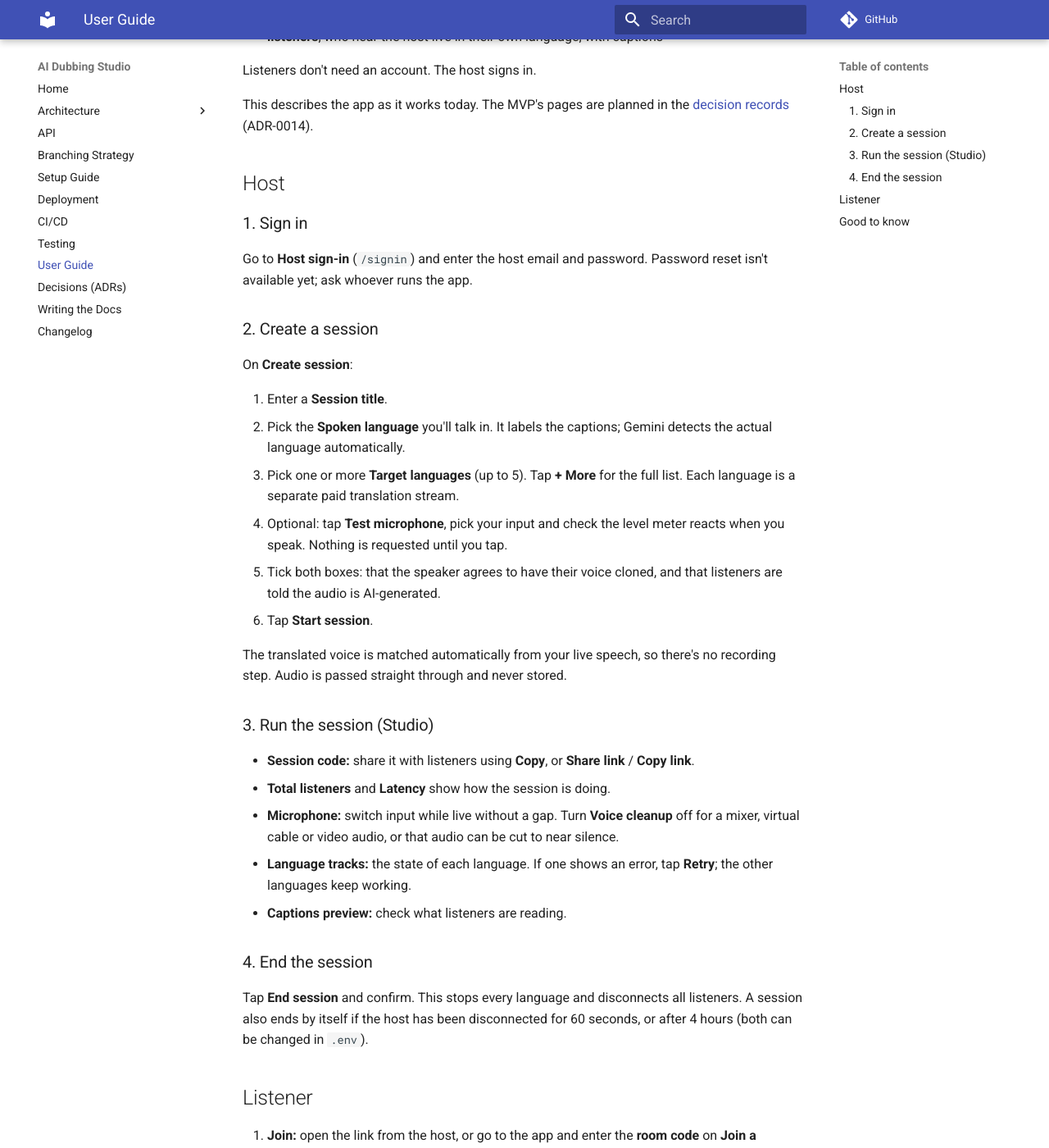
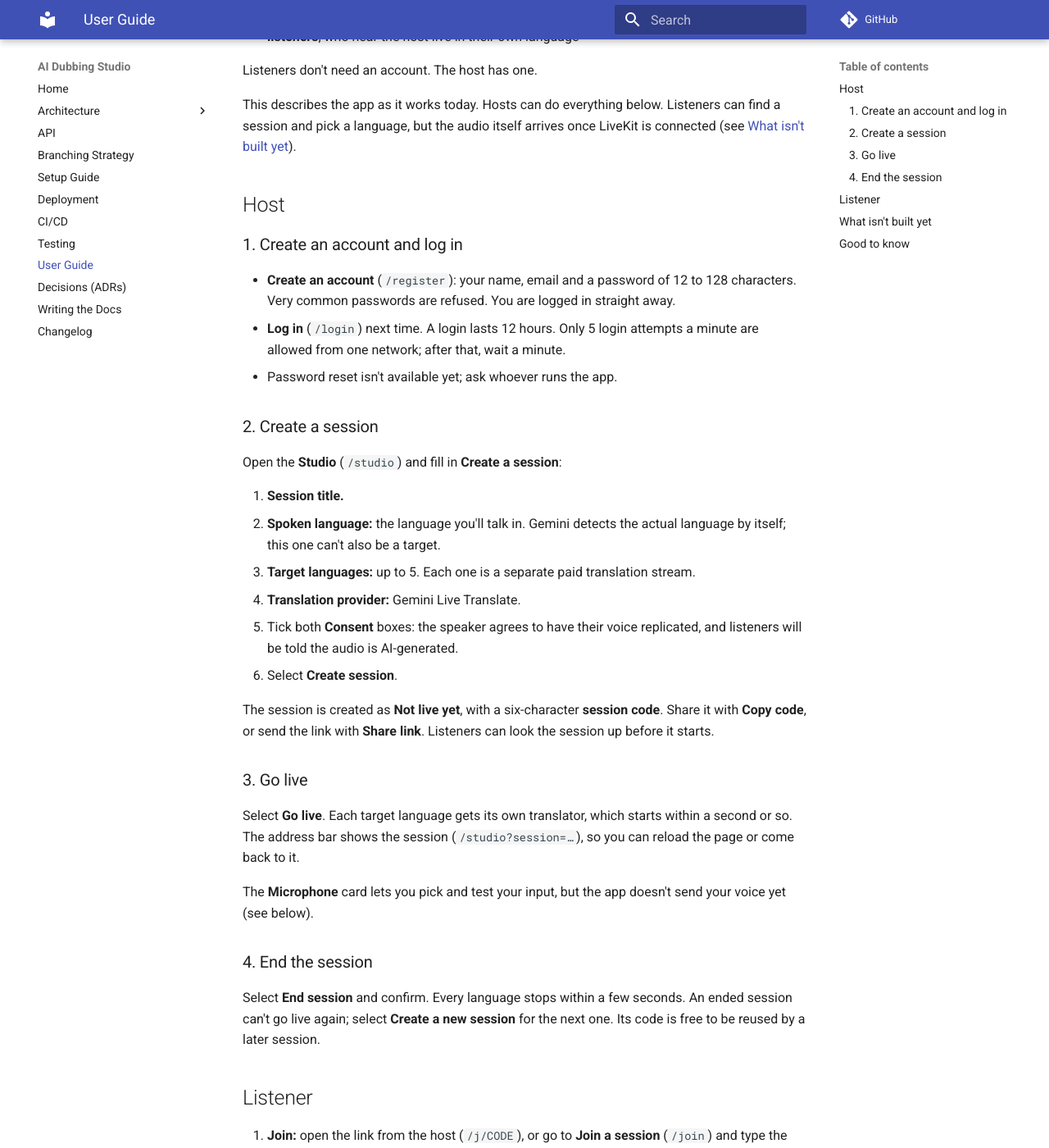
Before and after one commit to WH1TE-SHAD0W/ai-dubbing-studio, an MkDocs documentation site: the page built from docs/user-guide.md, in a window 1280 px wide and 1400 px high, scrolled down 223 px. Shown: the whole window at 82% size. Built offline with MkDocs 1.6.1 and Material for MkDocs 9.7.7, drawn with Linux system fonts in a browser that asks for light colours; comment, search, counter and statistics services are not loaded; some of the changed text lies outside the part shown.

Commit message:
docs: home page, user guide and README describe the app as it works today
They still described the removed proof of concept (sessions in memory, one
host from .env, audio over WebSockets). Now:

- Home page: what works (logins, sessions, translation through the Redis
  Stream and Go workers with Gemini), what isn't built (LiveKit, captions),
  the decisions behind it, and the CI/CD page in the start table.
- User guide: register, log in, create a session, go live and end it in the
  Studio; join by code or link and pick a language as a listener; and plainly
  that listening waits for LiveKit.
- README: what works, the monorepo layout, running it with Docker Compose,
  and links to the docs site.

Co-Authored-By: Claude Opus 5.5 <noreply@anthropic.com>

```diff
--- a/docs/user-guide.md
+++ b/docs/user-guide.md
@@ -3,68 +3,77 @@
 AI Dubbing Studio has two kinds of user:
 
 - the **host**, who speaks and runs the session
-- **listeners**, who hear the host live in their own language, with captions
+- **listeners**, who hear the host live in their own language
 
-Listeners don't need an account. The host signs in.
+Listeners don't need an account. The host has one.
 
-This describes the app as it works today. The MVP's pages are planned in the
-[decision records](adr/index.md) (ADR-0014).
+This describes the app as it works today. Hosts can do everything below.
+Listeners can find a session and pick a language, but the audio itself arrives
+once LiveKit is connected (see [What isn't built yet](#what-isnt-built-yet)).
 
 ## Host
 
-### 1. Sign in
+### 1. Create an account and log in
 
-Go to **Host sign-in** (`/signin`) and enter the host email and password.
-Password reset isn't available yet; ask whoever runs the app.
+- **Create an account** (`/register`): your name, email and a password of 12 to
+  128 characters. Very common passwords are refused. You are logged in straight
+  away.
+- **Log in** (`/login`) next time. A login lasts 12 hours. Only 5 login
+  attempts a minute are allowed from one network; after that, wait a minute.
+- Password reset isn't available yet; ask whoever runs the app.
 
 ### 2. Create a session
 
-On **Create session**:
+Open the **Studio** (`/studio`) and fill in **Create a session**:
 
-1. Enter a **Session title**.
-2. Pick the **Spoken language** you'll talk in. It labels the captions; Gemini
-   detects the actual language automatically.
-3. Pick one or more **Target languages** (up to 5). Tap **+ More** for the full
-   list. Each language is a separate paid translation stream.
-4. Optional: tap **Test microphone**, pick your input and check the level meter
-   reacts when you speak. Nothing is requested until you tap.
-5. Tick both boxes: that the speaker agrees to have their voice cloned, and that
-   listeners are told the audio is AI-generated.
-6. Tap **Start session**.
+1. **Session title.**
+2. **Spoken language:** the language you'll talk in. Gemini detects the actual
+   language by itself; this one can't also be a target.
+3. **Target languages:** up to 5. Each one is a separate paid translation
+   stream.
+4. **Translation provider:** Gemini Live Translate.
+5. Tick both **Consent** boxes: the speaker agrees to have their voice
+   replicated, and listeners will be told the audio is AI-generated.
+6. Select **Create session**.
 
-The translated voice is matched automatically from your live speech, so there's
-no recording step. Audio is passed straight through and never stored.
+The session is created as **Not live yet**, with a six-character **session
+code**. Share it with **Copy code**, or send the link with **Share link**.
+Listeners can look the session up before it starts.
 
-### 3. Run the session (Studio)
+### 3. Go live
 
-- **Session code:** share it with listeners using **Copy**, or **Share link** /
-  **Copy link**.
-- **Total listeners** and **Latency** show how the session is doing.
-- **Microphone:** switch input while live without a gap. Turn **Voice cleanup**
-  off for a mixer, virtual cable or video audio, or that audio can be cut to near
-  silence.
-- **Language tracks:** the state of each language. If one shows an error, tap
-  **Retry**; the other languages keep working.
-- **Captions preview:** check what listeners are reading.
+Select **Go live**. Each target language gets its own translator, which starts
+within a second or so. The address bar shows the session (`/studio?session=…`),
+so you can reload the page or come back to it.
+
+The **Microphone** card lets you pick and test your input, but the app doesn't
+send your voice yet (see below).
 
 ### 4. End the session
 
-Tap **End session** and confirm. This stops every language and disconnects all
-listeners. A session also ends by itself if the host has been disconnected for
-60 seconds, or after 4 hours (both can be changed in `.env`).
+Select **End session** and confirm. Every language stops within a few seconds.
+An ended session can't go live again; select **Create a new session** for the
+next one. Its code is free to be reused by a later session.
 
 ## Listener
 
-1. **Join:** open the link from the host, or go to the app and enter the
-   **room code** on **Join a session**.
-2. **Check your audio:** choose your language, tap **Play test sound**, set the
-   **Volume**, and tick the box once you've heard it.
-3. Tap **Enter session**.
-4. Listen live, with the original and translated captions on screen. You can
-   switch language from the buttons without leaving.
+1. **Join:** open the link from the host (`/j/CODE`), or go to **Join a
+   session** (`/join`) and type the code. Upper or lower case both work.
+2. If the host hasn't gone live yet, the page says so and checks again every
+   few seconds.
+3. Once the session is live, you see its title, the host and the spoken
+   language. Pick **Your language** and select **Start listening**.
+4. If the session has ended, the page says so.
 
-If you see **Audio is paused**, tap **Tap to resume audio**: browsers need a tap
-before they play sound.
+## What isn't built yet
+
+- **Audio:** sending the host's microphone and playing the translation to
+  listeners both go through LiveKit, which isn't connected yet. So
+  **Start listening** shows "Listening isn't available yet: LiveKit isn't
+  connected." for now. Meanwhile the
+  translators work from a recording on the server, which lets the team check
+  the translation.
+- **Captions.**
 
 ## Good to know
 
```
Also changed, not shown: README.md (+26 -121 lines), docs/index.md (+36 -25 lines).
